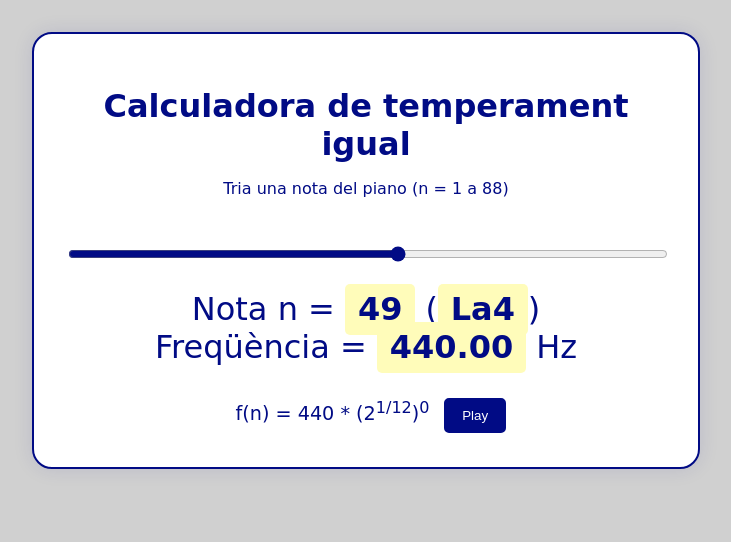
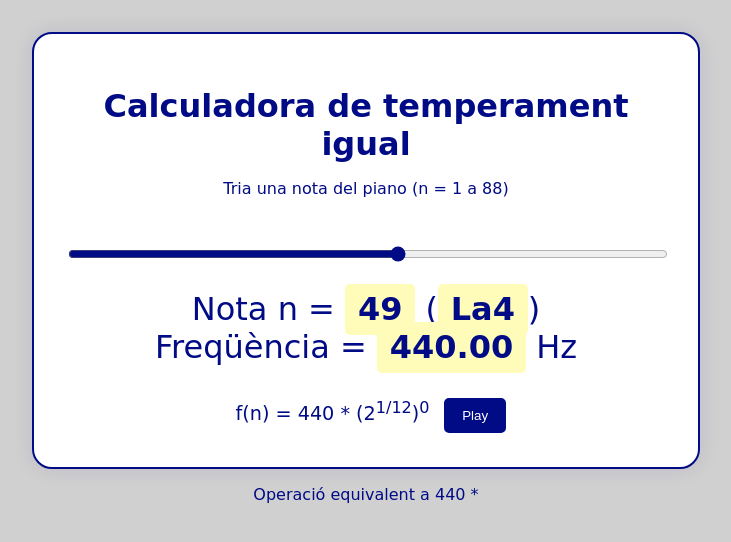
Before and after one commit to ivetteramon/pdr-Els-sistemes-d-afinacio, a plain HTML site: page calculadores/calc_igual.html in a window 1280 px wide. Shown: the whole page, without its empty margins (274-1005 px from the left). Drawn offline with Linux system fonts and the light colour scheme; a web font is replaced by a local one.

Commit message:
Update calc_igual.html

```diff
--- a/calculadores/calc_igual.html
+++ b/calculadores/calc_igual.html
@@ -103,6 +103,7 @@
 
 	<button id="b_music"> Play </button>
   </div>
+  <p>Operació equivalent a 440 * </p>
 
   <script>
     const liscador = document.getElementById('notaLiscador');
```
